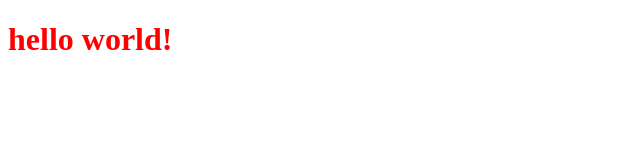
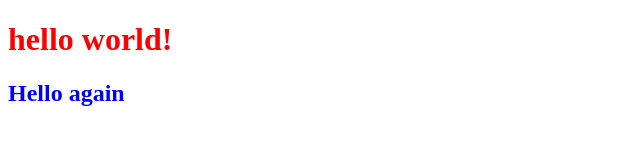
Before and after one commit to aidaemilbekova90/my-site, a plain HTML site: page index.html in a window 1280 px wide. Shown: the whole page, without its empty margins (0-640 px from the left). Drawn offline with Linux system fonts and the light colour scheme.

Commit message:
Add subtitle

```diff
--- a/index.html
+++ b/index.html
@@ -9,5 +9,6 @@
 </head>
 <body>
     <h1>hello world!</h1>
+    <h2>Hello again</h2>
 </body>
 </html>
--- a/style.css
+++ b/style.css
@@ -1,3 +1,6 @@
 h1{
     color: red;
 }
+h2{
+    color: blue;
+}
```
